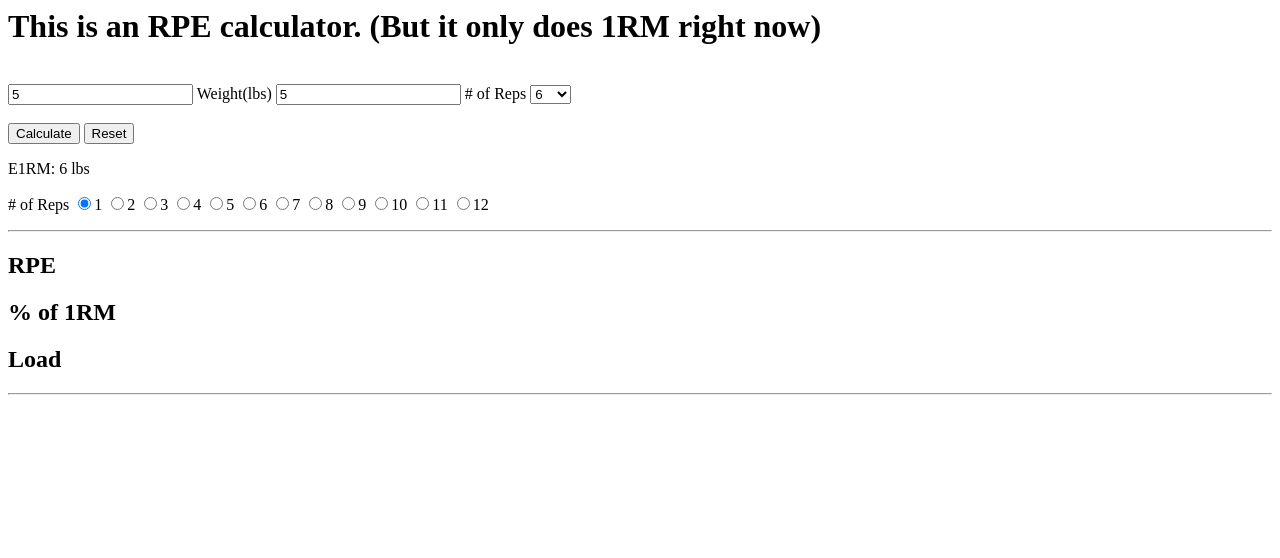
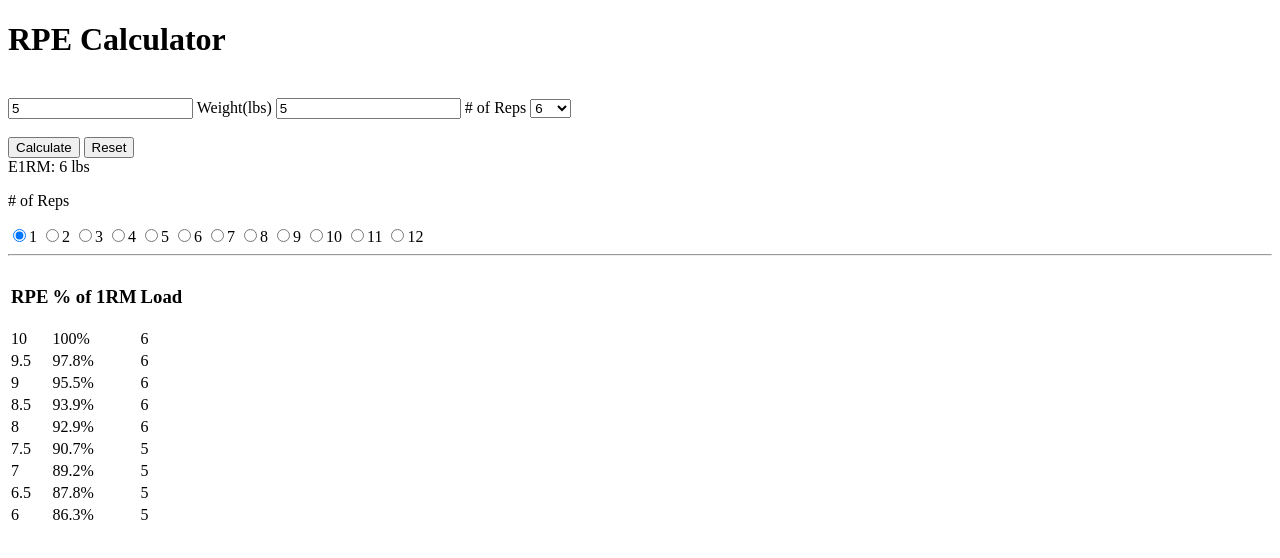
Before and after one commit to blu3impulse/RPETool, a website: page index.html in a window 1280 px wide. Both pictures are taken after typing "5", "5" into the empty fields and a click on the button "Calculate". Drawn offline with Linux system fonts and the light colour scheme.

Commit message:
Now with working RPE table!

```diff
--- a/index.html
+++ b/index.html
@@ -1,11 +1,13 @@
-<script src="index.js"></script>
-<header>
-  <h1>
-  This is an RPE calculator. (But it only does 1RM right now)
-  </h1>
-  <!--<link href="style.css" type="text/css" rel="stylesheet">-->
-</header>
-<main>
+<!DOCTYPE html>
+<html>
+<head>
+    <title>
+        This is an RPE calculator. (But it only does 1RM right now)
+    </title>
+    <!--<link href="style.css" type="text/css" rel="stylesheet">-->
+</head>
+<body>
+    <h1> RPE Calculator</h1>
     <form id="input">
         <br>
         <input type="number" name="weight" id="weight" pattern="[0-9]*">
@@ -29,32 +31,86 @@
     </form>
 
     <section id="calculations" hidden>
-        <p>E1RM: <a id="e1rm"></a></p>
-        <form>
-            <a> # of Reps</a>
-            <input type="radio" value="1" id="rep1" checked /><label for="rep1">1</label>
-            <input type="radio" value="2" id="rep2" /><label for="rep2">2</label>
-            <input type="radio" value="3" id="rep3" /><label for="rep3">3</label>
-            <input type="radio" value="4" id="rep4" /><label for="rep4">4</label>
-            <input type="radio" value="5" id="rep5" /><label for="rep5">5</label>
-            <input type="radio" value="6" id="rep6" /><label for="rep6">6</label>
-            <input type="radio" value="7" id="rep7" /><label for="rep7">7</label>
-            <input type="radio" value="8" id="rep8" /><label for="rep8">8</label>
-            <input type="radio" value="9" id="rep9" /><label for="rep9">9</label>
-            <input type="radio" value="10" id="rep10" /><label for="rep10">10</label>
-            <input type="radio" value="11" id="rep11" /><label for="rep11">11</label>
-            <input type="radio" value="12" id="rep12" /><label for="rep12">12</label>
+        <!--test: <p id="test"></p>-->
+        E1RM: <span id="e1rm"></span>
+        <p> # of Reps</p>
+        <form id="repform">
+            <input type="radio" name="numofreps" value="1" id="rep1" checked="checked" /><label for="rep1">1</label>
+            <input type="radio" name="numofreps" value="2" id="rep2" /><label for="rep2">2</label>
+            <input type="radio" name="numofreps" value="3" id="rep3" /><label for="rep3">3</label>
+            <input type="radio" name="numofreps" value="4" id="rep4" /><label for="rep4">4</label>
+            <input type="radio" name="numofreps" value="5" id="rep5" /><label for="rep5">5</label>
+            <input type="radio" name="numofreps" value="6" id="rep6" /><label for="rep6">6</label>
+            <input type="radio" name="numofreps" value="7" id="rep7" /><label for="rep7">7</label>
+            <input type="radio" name="numofreps" value="8" id="rep8" /><label for="rep8">8</label>
+            <input type="radio" name="numofreps" value="9" id="rep9" /><label for="rep9">9</label>
+            <input type="radio" name="numofreps" value="10" id="rep10" /><label for="rep10">10</label>
+            <input type="radio" name="numofreps" value="11" id="rep11" /><label for="rep11">11</label>
+            <input type="radio" name="numofreps" value="12" id="rep12" /><label for="rep12">12</label>
         </form>
 
-        <div class="row">
-            <hr>
-            <div class="col"><h1>RPE</h1></div>
-            <div class="col"><h1>% of 1RM</h1></div>
-            <div class="col"><h1>Load</h1></div>
-            <hr>
-        </div>
+        <hr />
+        <table>
+            <thead>
+                <tr>
+                    <td><h3>RPE</h3></td>
+                    <td><h3>% of 1RM</h3></td>
+                    <td><h3>Load</h3></td>
+                </tr>
+            </thead>
+            <tbody>
+                <tr>
+                    <td>10</td>
+                    <td id="percentage_0"></td>
+                    <td id="load_0"></td>
+                </tr>
+                <tr>
+                    <td>9.5</td>
+                    <td id="percentage_1"></td>
+                    <td id="load_1"></td>
+                </tr>
+                <tr>
+                    <td>9</td>
+                    <td id="percentage_2"></td>
+                    <td id="load_2"></td>
+                </tr>
+                <tr>
+                    <td>8.5</td>
+                    <td id="percentage_3"></td>
+                    <td id="load_3"></td>
+                </tr>
+                <tr>
+                    <td>8</td>
+                    <td id="percentage_4"><d>
+                    <td id="load_4"></td>
+                </tr>
+                <tr>
+                    <td>7.5</td>
+                    <td id="percentage_5"></td>
+                    <td id="load_5"></td>
+                </tr>
+                <tr>
+                    <td>7</td>
+                    <td id="percentage_6"></td>
+                    <td id="load_6"></td>
+                </tr>
+                <tr>
+                    <td>6.5</td>
+                    <td id="percentage_7"></td>
+                    <td id="load_7"></td>
+                </tr>
+                <tr>
+                    <td>6</td>
+                    <td id="percentage_8"></td>
+                    <td id="load_8"></td>
+                </tr>
+            </tbody>
+        </table>
 
     </section>
 
 
-</main>
+</body>
+</html>
+
+<script src="index.js"></script>
--- a/index.js
+++ b/index.js
@@ -1,15 +1,3 @@
-// const express = require('express')
-// const app = express();
-// const port = 8000;
-
-// app.get('/', (req, res) => {
-  // res.send('I liek turtles')
-// });
-
-// app.listen(port, () => {
-  // console.log(`Example app listening on port ${port}!`)
-// });
-
 const rpe_table = {
     1: {
         10: 100,
@@ -145,12 +133,18 @@ const rpe_table = {
     }
 }
 
+let e1rm = 0;
+
+let changeReps = document.querySelectorAll('input[type= radio][name="numofreps"]');
+changeReps.forEach(radio => radio.addEventListener('change', () =>
+    computeTable()
+    ));
+
 
 
 function calculateE1RM() {
     document.getElementById("calculations").style.display = 'block';
 
-    let e1rm = 0;
     let weight = document.getElementById("weight").value;
     let reps = document.getElementById("reps").value;
     let rpe = document.getElementById("rpe").value;
@@ -163,13 +157,31 @@ function calculateE1RM() {
         e1rm = Math.round(weight/((100-(reps * 2.5))/100));
     }
     document.getElementById("e1rm").innerHTML = e1rm + "<a> lbs</a>";
-    computeTable(e1rm);
+    computeTable();
 
+};
+
+function computeTable() {
+    let numofreps = 1;
+    let repform = document.getElementsByName("numofreps");
+    for (r = 0; r < repform.length; r++) {
+        if (repform[r].checked) {
+            numofreps = repform[r].value;
+        }
     }
 
-function computeTable(e1rm) {
+    //document.getElementById("test").innerHTML += numofreps;
+    let i = 0;
+    for (j = 10; j > 5.5; j -= 0.5) {
+        let percentstring = 'percentage_' + i;
+        let loadstring = 'load_' + i;
 
+        document.getElementById(percentstring).innerHTML = rpe_table[numofreps][j] + '%';
+        document.getElementById(loadstring).innerHTML = Math.round((rpe_table[numofreps][j] * e1rm)/ 100);
+        i++;
     }
+};
+
 
 function clearForm(){
     document.getElementById("weight").value = "";
@@ -177,4 +189,4 @@ document.getElementById("reps").value = "";
     document.getElementById("rpe").value = "6";
     document.getElementById("e1rm").innerHTML = "";
     document.getElementById("calculations").style.display = 'none';
-}
+};
```
Lines whose indentation alone changed are shown as unchanged.
